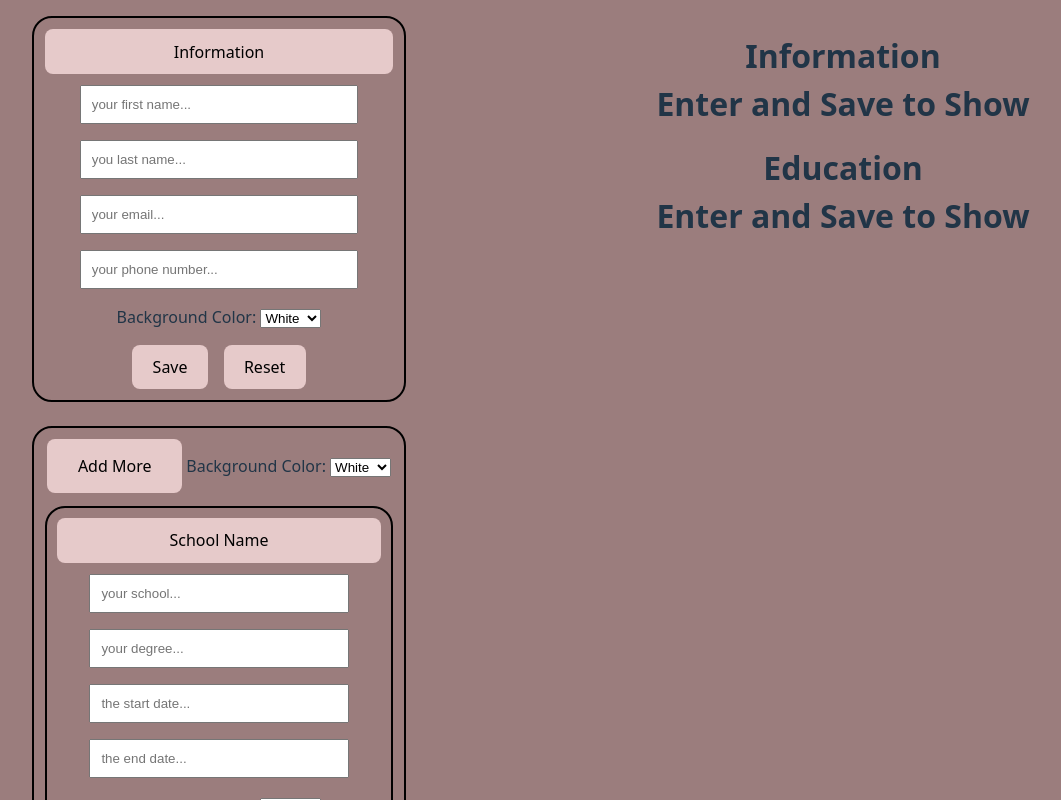
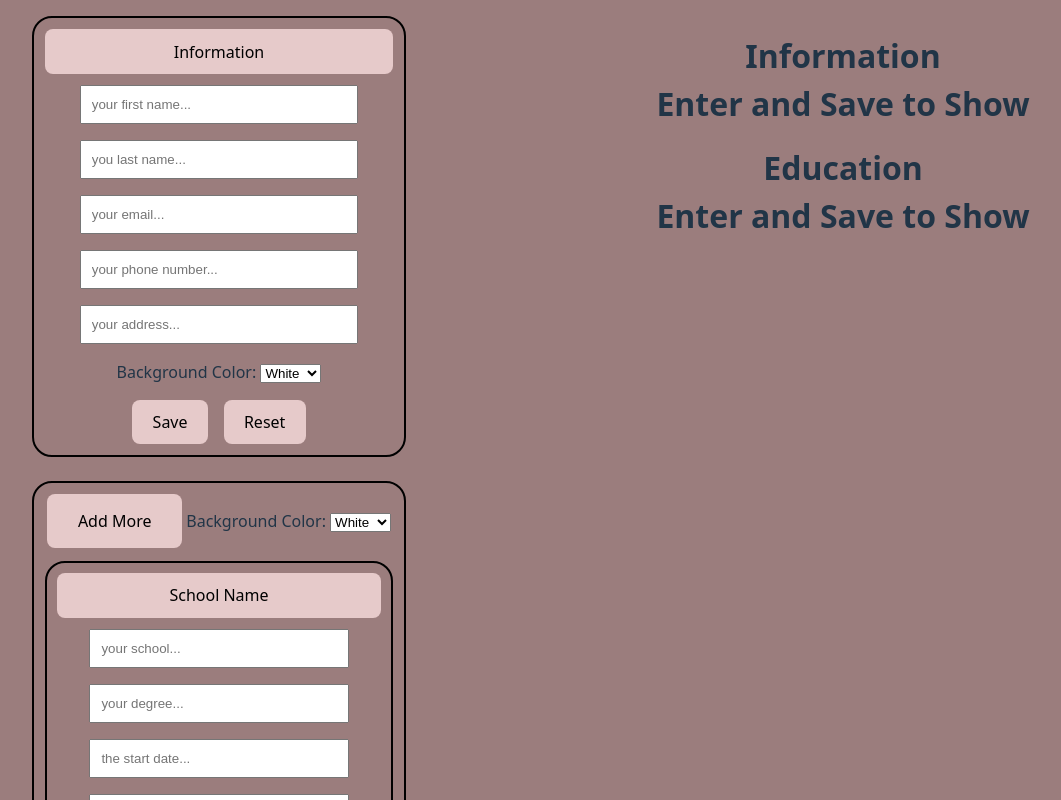
Before and after one commit to rasooli451/CVgenerator, a React (Vite) app: page / in a window 1280 px wide. Shown: the top 800 px of the page, without its empty margins (109-1170 px from the left). Built offline with nearby package versions, Linux system fonts and the light colour scheme.

Commit message:
added another input element for location/address

```diff
--- a/src/Components/Information.jsx
+++ b/src/Components/Information.jsx
@@ -22,6 +22,7 @@ export default function Information({onsave}){
     const [lastName, setLastName] = useState("");
     const[email, setEmail] = useState("");
     const[phoneNumber, setPhone] = useState("");
+    const [location, setLocation] = useState("");
     const[style, setStyle] = useState({background : "white", color : "black"});
 
 
@@ -36,8 +37,8 @@ export default function Information({onsave}){
     }
 
     function dealWithData(){
-        if (firstName.length > 0 && lastName.length > 0 && email.length > 0 && phoneNumber.length > 0){
-            onsave({firstName, lastName, email, phoneNumber, style});
+        if (firstName.length > 0 && lastName.length > 0 && email.length > 0 && phoneNumber.length > 0 && location.length > 0){
+            onsave({firstName, lastName, email, phoneNumber, style, location});
         }
     }
     function clearEverything(){
@@ -45,6 +46,7 @@ export default function Information({onsave}){
         setLastName("");
         setEmail("");
         setPhone("");
+        setLocation("");
         setStyle({background : "white", color : "black"});
     }
 
@@ -66,6 +68,9 @@ export default function Information({onsave}){
              <input type="text" id="phone" required placeholder="your phone number..."name="phone" onChange={(e)=> handleChange(setPhone, e)}value={phoneNumber} />
              </div>
              <div className="formPart">
+             <input type="text" id="location" required placeholder="your address..." name="location" onChange={(e)=> handleChange(setLocation, e)}value={location} />
+             </div>
+             <div className="formPart">
              <label htmlFor="background">Background Color: </label>
              <select name="background" id="background"  onChange={handleBackground}>
                 <option value="white,black" selected >White</option>
```
